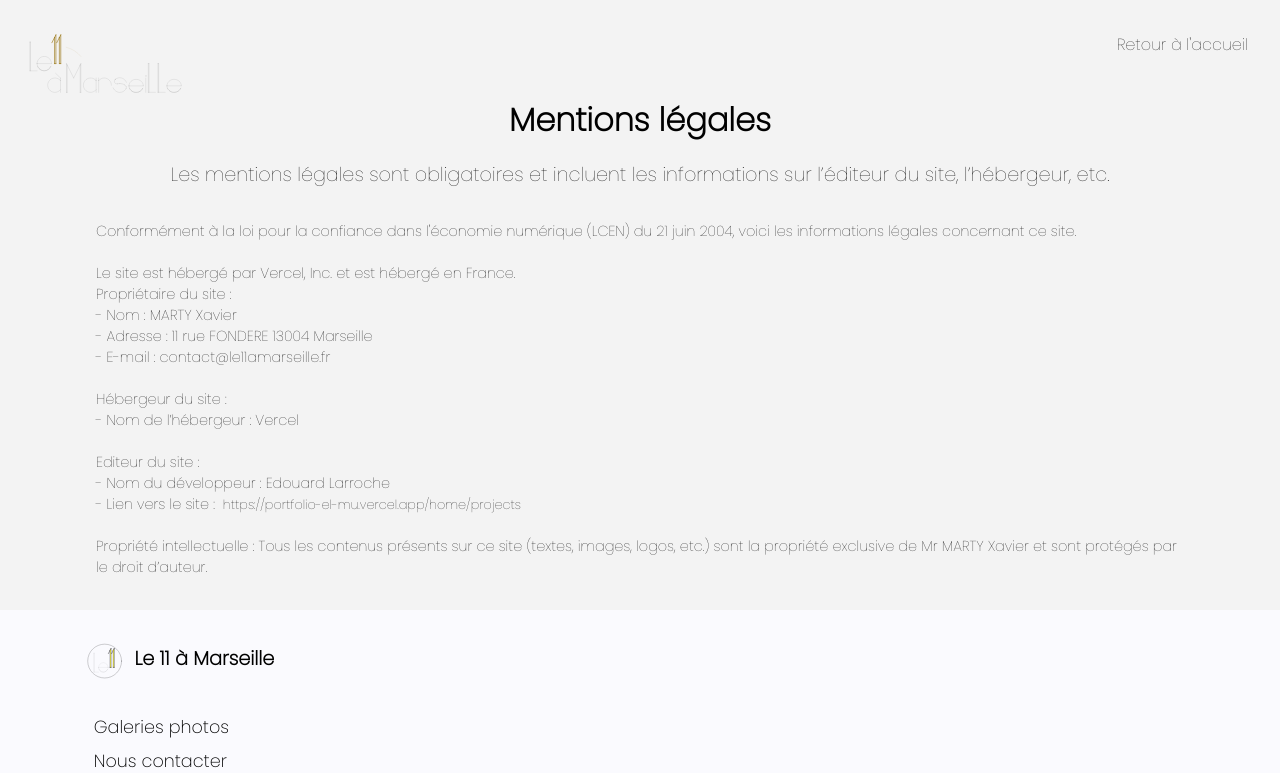
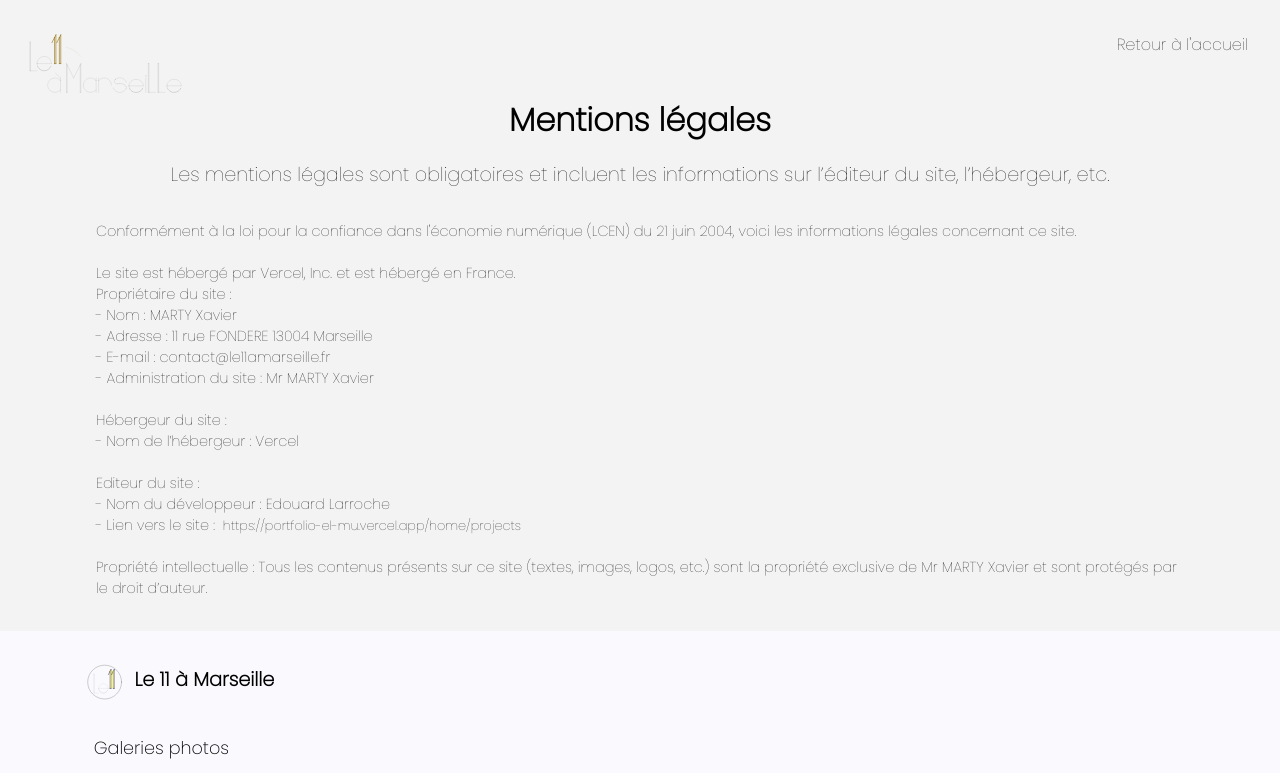
Before and after one commit to Edouard-LARROCHE/Le-11-Marseille, a React (Vite) app: page /legalNotices in a window 1280 px wide. Shown: the top 773 px of the page. Built offline with nearby package versions, Linux system fonts and the light colour scheme; no server answers; a web font is replaced by a local one.

Commit message:
update config vercel redirect & navigate to login

```diff
--- a/src/pages/legalNotices/legalNotices.jsx
+++ b/src/pages/legalNotices/legalNotices.jsx
@@ -1,5 +1,5 @@
 import React from "react"
-import { Link } from "react-router-dom"
+import { Link, useNavigate } from "react-router-dom"
 
 import Footer from "../footer/footer"
 
@@ -8,6 +8,12 @@ import Le11Logo from "../../assets/logo/le11.svg?react"
 import "./legalNotices.scss"
 
 const LegalNotices = () => {
+	const navigate = useNavigate()
+
+	const adminLogin = () => {
+		navigate(`/${import.meta.env.VITE_API_PATH_ADMIN_LOGIN}`)
+	}
+
 	return (
 		<div className="container-legal-notices">
 			<Le11Logo className="logoLe11" />
@@ -35,6 +41,8 @@ const LegalNotices = () => {
 					<br />
 					- Adresse : 11 rue FONDERE 13004 Marseille
 					<br />- E-mail : contact@le11amarseille.fr
+					<br />- Administration du{" "}
+					<span onClick={adminLogin}>site</span> : Mr MARTY Xavier
 					<br />
 					<br />
 					Hébergeur du site :
```
Also changed, not shown: vercel.json.
